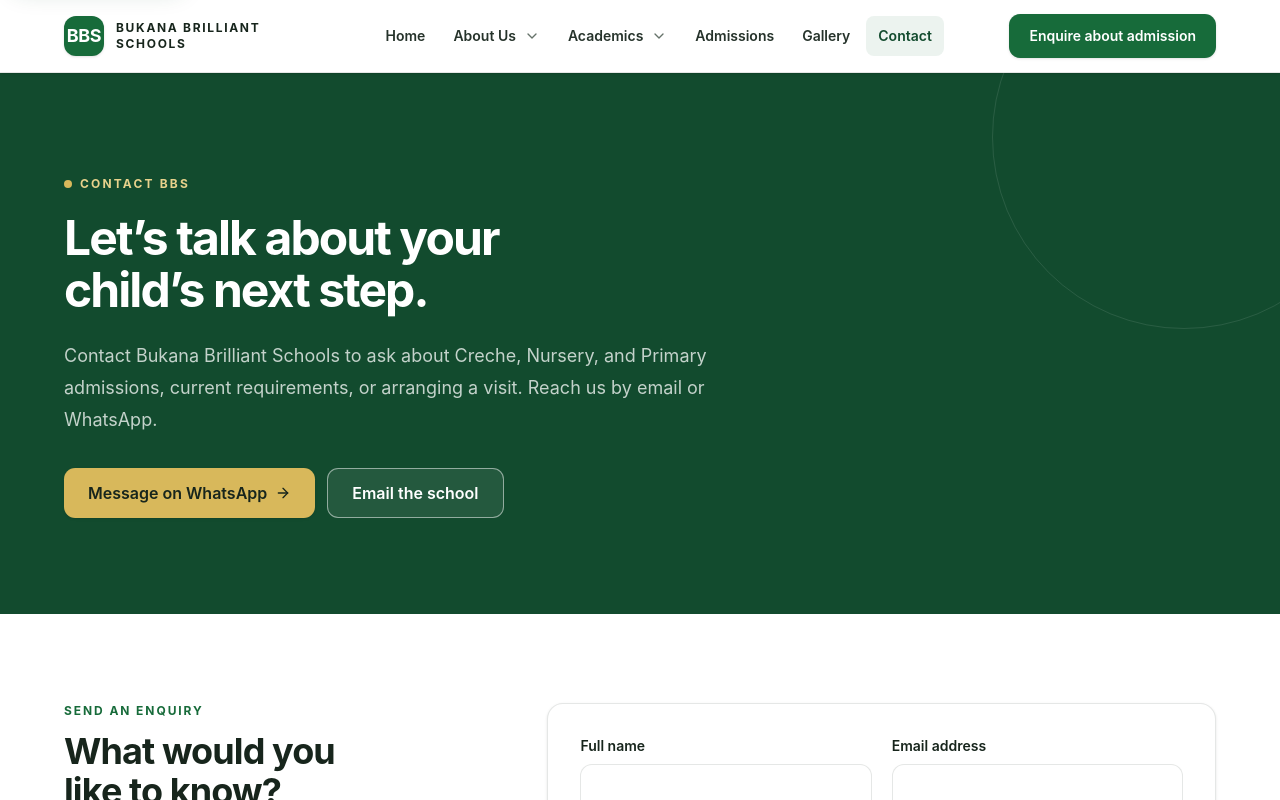
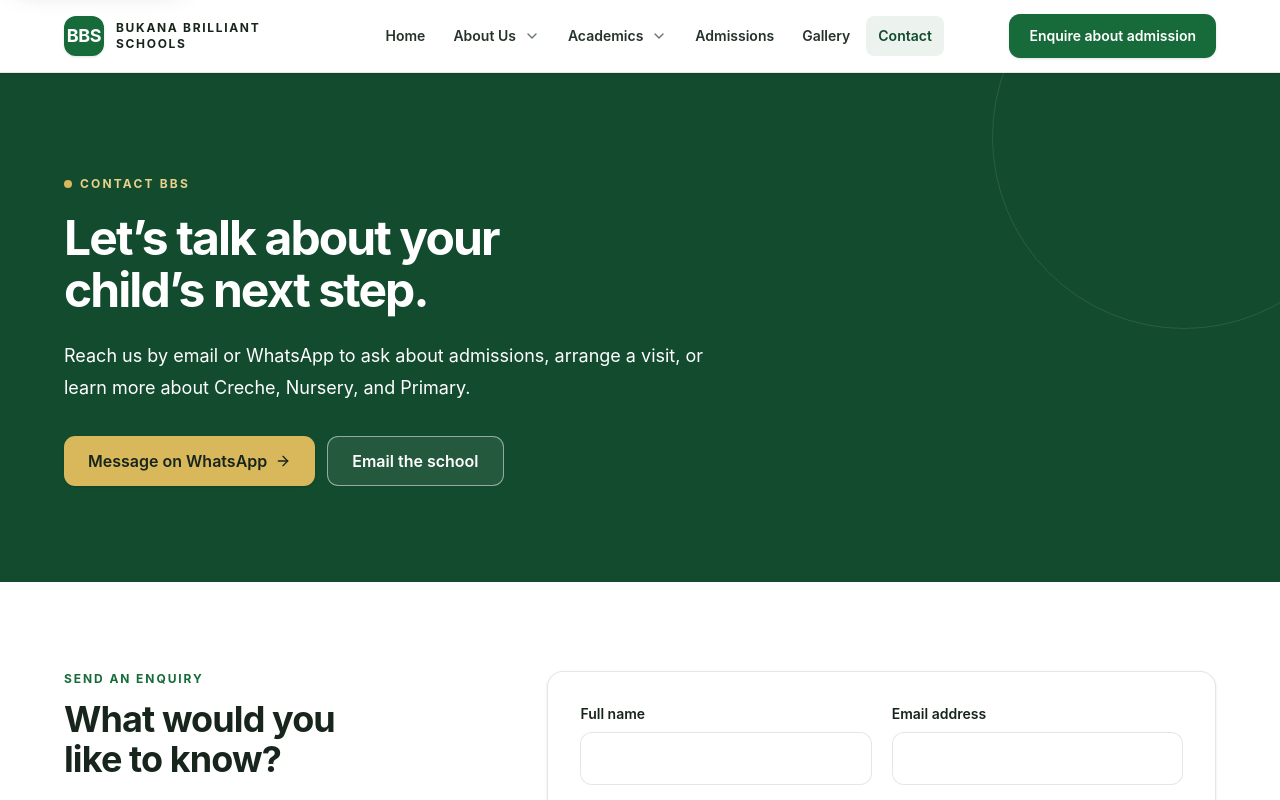
Before and after one commit to blinkzdlfx-cell/bukana-brilliant-schools, a React (Vite) app: page /contact in a window 1280 px wide. Shown: the top 800 px of the page. Built offline with nearby package versions, Linux system fonts and the light colour scheme.

Commit message:
Improve contrast of supporting text on dark sections

```diff
--- a/src/pages/ContactPage.jsx
+++ b/src/pages/ContactPage.jsx
@@ -9,7 +9,7 @@ import {
 } from 'lucide-react';
 import { Card, CardBody } from '@/components/ui/card.jsx';
 import { Button } from '@/components/ui/button.jsx';
-import { contactDetails, contactIntro } from '@/data/contact.js';
+import { contactDetails } from '@/data/contact.js';
 
 const CATEGORIES = [
   { label: 'Admissions enquiry', value: 'admissions' },
@@ -78,8 +78,8 @@ export function ContactPage() {
           <h1 className="max-w-3xl text-balance text-4xl font-bold leading-[1.08] tracking-[-0.04em] text-white sm:text-5xl">
             Let’s talk about your child’s next step.
           </h1>
-          <p className="mt-6 max-w-2xl text-base leading-8 text-white/75 sm:text-lg">
-            {contactIntro}
+          <p className="mt-6 max-w-2xl text-base leading-8 text-white sm:text-lg">
+            Reach us by email or WhatsApp to ask about admissions, arrange a visit, or learn more about Creche, Nursery, and Primary.
           </p>
           <div className="mt-8 flex flex-col gap-3 sm:flex-row">
             <Button
```
